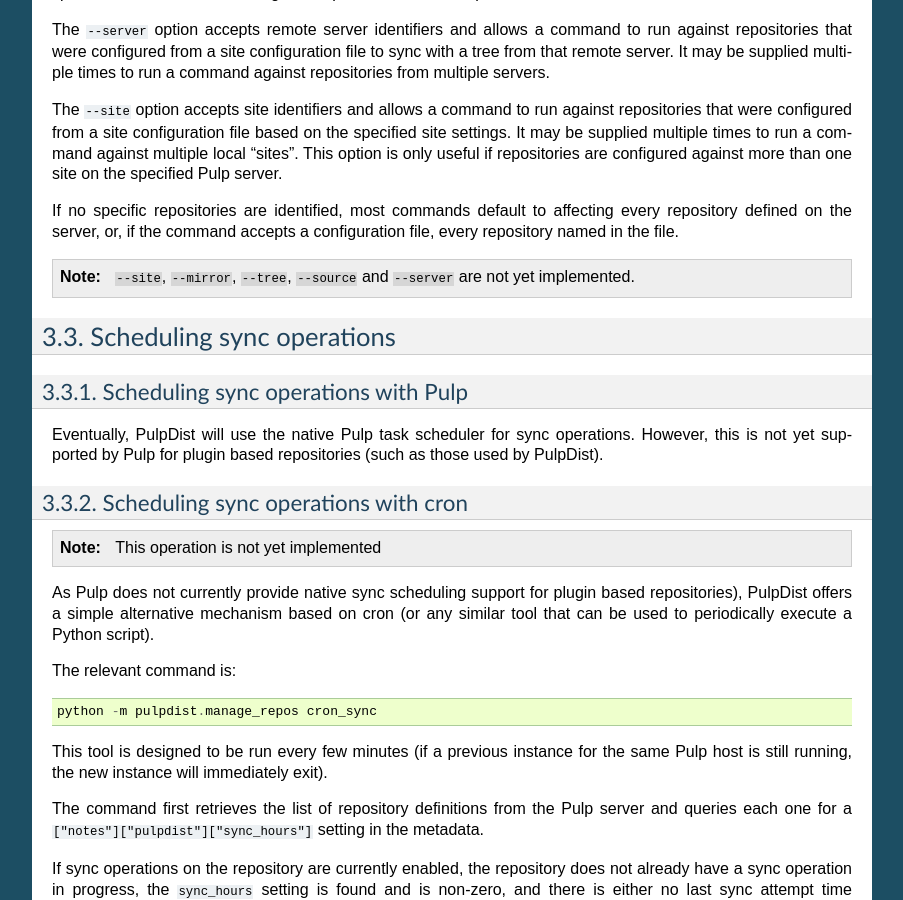
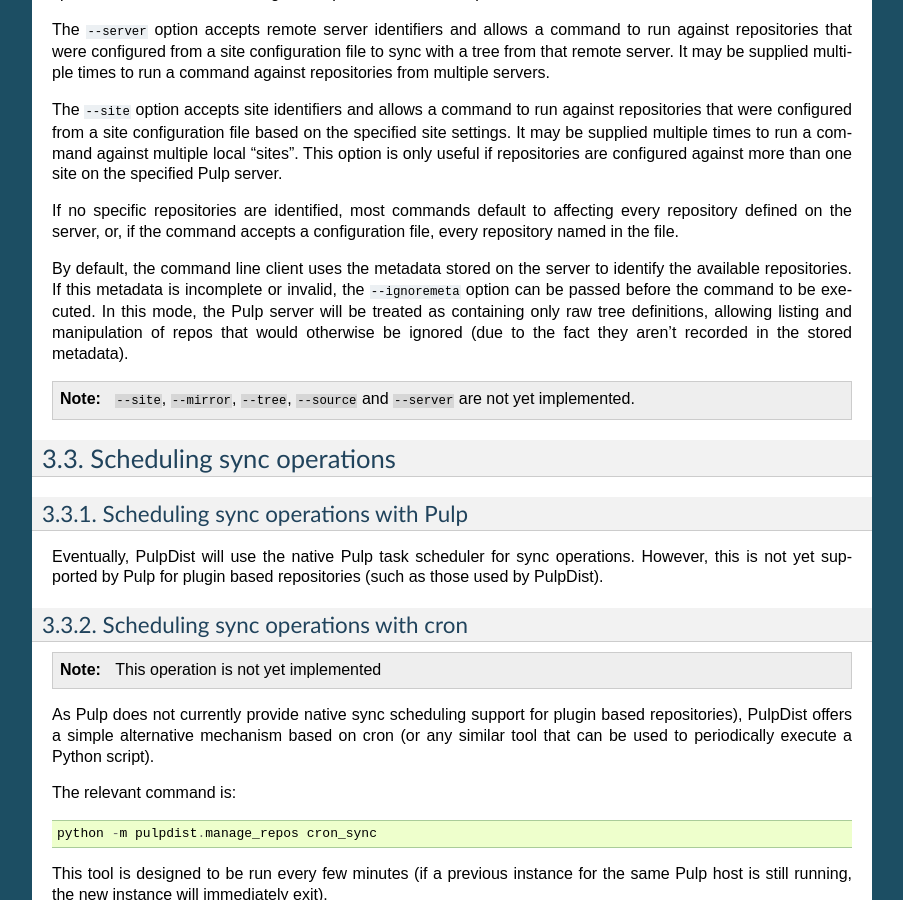
Before and after one commit to ncoghlan/pulpdist, a Sphinx documentation site: the page built from doc/cli.rst, in a window 1280 px wide and 900 px high, scrolled down 1319 px. Shown: the whole window, without its empty margins (198-1101 px from the left). Built offline with Sphinx 7.4.7, drawn with Linux system fonts in a browser that asks for light colours.

Commit message:
Add new --ignoremeta option to allow direct manipulation of repos that aren't in the saved metadata

```diff
--- a/doc/cli.rst
+++ b/doc/cli.rst
@@ -95,6 +95,13 @@ server.
 If no specific repositories are identified, most commands default to affecting
 every repository defined on the server, or, if the command accepts a
 configuration file, every repository named in the file.
+
+By default, the command line client uses the metadata stored on the server to
+identify the available repositories. If this metadata is incomplete or invalid,
+the ``--ignoremeta`` option can be passed before the command to be executed. In
+this mode, the Pulp server will be treated as containing only raw tree
+definitions, allowing listing and manipulation of repos that would otherwise be
+ignored (due to the fact they aren't recorded in the stored metadata).
 
 .. note::
 
```
Also changed, not shown: 3 other files.
